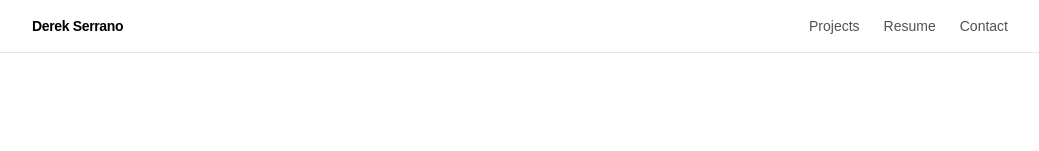
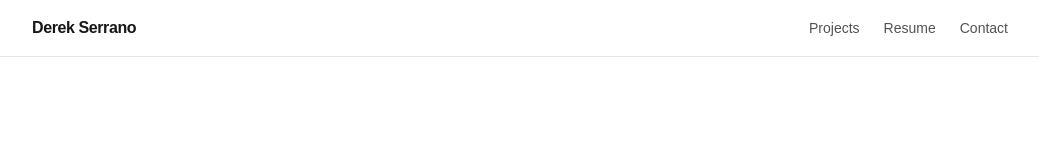
Before and after one commit to greendolph1n/derek-portfolio, a Next.js app: page / in a window 1280 px wide. Shown: the top 151 px of the page, without its empty margins (120-1159 px from the left). Built offline with nearby package versions, Linux system fonts and the light colour scheme.

Commit message:
style and format changes

```diff
--- a/components/Navbar.tsx
+++ b/components/Navbar.tsx
@@ -2,19 +2,20 @@ export default function Navbar() {
   return (
     <header className="w-full border-b border-black/10">
       <div className="mx-auto flex max-w-5xl items-center justify-between px-6 py-4">
-        <div className="text-sm font-semibold tracking-tight">
-          Derek Serrano
-        </div>
+<div className="text-base font-semibold tracking-tight text-neutral-900">
+  Derek Serrano
+</div>
 
         <nav className="flex items-center gap-6 text-sm text-neutral-600">
           <a href="#projects" className="transition hover:text-black">
             Projects
           </a>
-          <a href="/serrano_resume_2026.pdf" className="transition hover:text-black"
-
-         >
-              Resume
-            </a>
+          <a
+            href="/serrano_resume_2026.pdf"
+            className="transition hover:text-black"
+          >
+            Resume
+          </a>
           <a href="#contact" className="transition hover:text-black">
             Contact
           </a>
```
